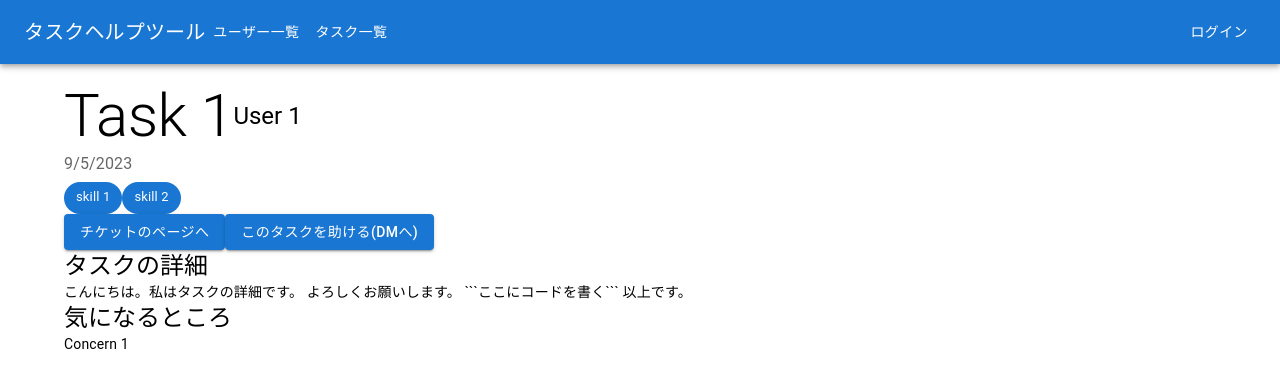
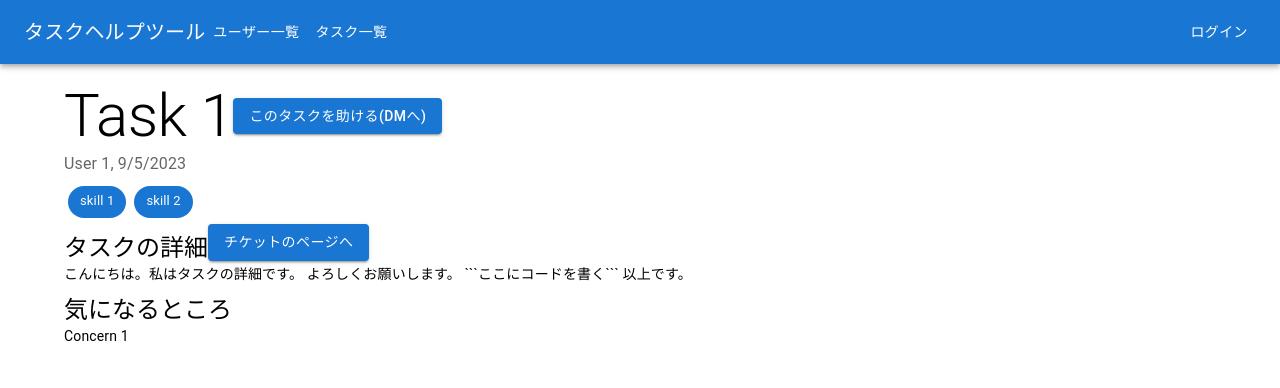
Before and after one commit to KK56ken/GMO_Hackathon-TeamC-Frontend, a React (Create React App) app in the folder teamc-app/: page /tasks/1 in a window 1280 px wide. Shown: the top 388 px of the page. Built offline with nearby package versions, Linux system fonts and the light colour scheme.

Commit message:
feat: デザインの改善

```diff
--- /dev/null
+++ b/teamc-app/src/components/SkillSets.tsx
@@ -0,0 +1,24 @@
+import Chip from "@mui/material/Chip";
+import Typography from "@mui/material/Typography";
+import React from "react";
+
+type SkillsetsProps = {
+  skillSet: string[];
+};
+
+const SkillSets = (skillsetsProps: SkillsetsProps) => {
+  return (
+    <Typography variant="body2">
+      {skillsetsProps.skillSet.map((skill, index) => (
+        <Chip
+          key={index}
+          label={skill}
+          color="primary"
+          style={{ margin: "4px" }}
+        />
+      ))}
+    </Typography>
+  );
+};
+
+export default SkillSets;
--- a/teamc-app/src/components/TaskComponent.tsx
+++ b/teamc-app/src/components/TaskComponent.tsx
@@ -2,8 +2,8 @@ import React from "react";
 import Card from "@mui/material/Card";
 import CardContent from "@mui/material/CardContent";
 import Typography from "@mui/material/Typography";
-import Chip from "@mui/material/Chip";
 import { CardActionArea } from "@mui/material";
+import SkillSets from "./SkillSets";
 
 type TaskComponentProps = {
   id: number;
@@ -25,11 +25,7 @@ const TaskComponent = (taskComponentProps: TaskComponentProps) => {
           <Typography sx={{ ml: 1 }} color="text.secondary" gutterBottom>
             {taskComponentProps.userName}
           </Typography>
-          <Typography variant="body2">
-            {taskComponentProps.skillSet.map((skill) => (
-              <Chip label={skill} color="primary" />
-            ))}
-          </Typography>
+          <SkillSets skillSet={taskComponentProps.skillSet} />
           <Typography sx={{ ml: 1 }} color="text.secondary" gutterBottom>
             {taskComponentProps.taskDate.toLocaleDateString()}
           </Typography>
--- a/teamc-app/src/components/UserComponent.tsx
+++ b/teamc-app/src/components/UserComponent.tsx
@@ -19,12 +19,21 @@ const UserComponent = (userComponentProps: UserComponentProps) => {
           <Typography variant="h5" component="div">
             {userComponentProps.userName} {emojis[userComponentProps.status]}
           </Typography>
-          <Typography component="div">取り組みタスク一覧</Typography>
-          <Typography variant="body2">
-            {userComponentProps.tasks.map((task) => (
-              <li>{task}</li>
-            ))}
-          </Typography>
+          {userComponentProps.status === 2 &&
+          userComponentProps.tasks.length > 0 ? (
+            <>
+              <Typography variant="subtitle1" component="div">
+                取り組みタスク一覧
+              </Typography>
+              <ul>
+                {userComponentProps.tasks.map((task) => (
+                  <li>{task}</li>
+                ))}
+              </ul>
+            </>
+          ) : (
+            <></>
+          )}
         </CardContent>
       </CardActionArea>
     </Card>
--- a/teamc-app/src/pages/TaskDetailPage.tsx
+++ b/teamc-app/src/pages/TaskDetailPage.tsx
@@ -1,7 +1,7 @@
 import Button from "@mui/material/Button";
-import Chip from "@mui/material/Chip";
 import Container from "@mui/material/Container";
 import Typography from "@mui/material/Typography";
+import SkillSets from "../components/SkillSets";
 
 type TaskDetailPageProps = {
   title: string;
@@ -32,26 +32,6 @@ const TaskDetailPage = () => {
       {/* TODO: ちゃんと下揃えをしたい */}
       <div style={{ display: "flex", alignItems: "center" }}>
         <Typography variant="h2">{taskDetailPageProps.title}</Typography>
-        <Typography variant="h5">{taskDetailPageProps.userName}</Typography>
-      </div>
-      <Typography color="text.secondary" gutterBottom>
-        {taskDetailPageProps.taskDate.toLocaleDateString()}
-      </Typography>
-      <Typography variant="body2">
-        {taskDetailPageProps.skillSet.map((skill) => (
-          <Chip label={skill} color="primary" />
-        ))}
-      </Typography>
-      <div style={{ display: "flex", alignItems: "center" }}>
-        <Button
-          variant="contained"
-          color="primary"
-          href={taskDetailPageProps.ticketLink}
-          target="_blank"
-          rel="noopener noreferrer"
-        >
-          チケットのページへ
-        </Button>
         <Button
           variant="contained"
           color="primary"
@@ -62,10 +42,30 @@ const TaskDetailPage = () => {
           このタスクを助ける(DMへ)
         </Button>
       </div>
+      <Typography color="text.secondary" gutterBottom>
+        {taskDetailPageProps.userName},{" "}
+        {taskDetailPageProps.taskDate.toLocaleDateString()}
+      </Typography>
+      <SkillSets skillSet={taskDetailPageProps.skillSet} />
+      <div style={{ display: "flex", alignItems: "center" }}>
+        <Typography variant="h5" marginTop="10px">
+          タスクの詳細
+        </Typography>
+        <Button
+          variant="contained"
+          color="primary"
+          href={taskDetailPageProps.ticketLink}
+          target="_blank"
+          rel="noopener noreferrer"
+        >
+          チケットのページへ
+        </Button>
+      </div>
       {/* ここはmarkdownに対応しても面白いかも */}
-      <Typography variant="h5">タスクの詳細</Typography>
       <Typography variant="body2">{taskDetailPageProps.taskDetail}</Typography>
-      <Typography variant="h5">気になるところ</Typography>
+      <Typography variant="h5" marginTop="10px">
+        気になるところ
+      </Typography>
       <Typography variant="body2">{taskDetailPageProps.concernDesc}</Typography>
     </Container>
   );
--- a/teamc-app/src/pages/UserProfilePage.tsx
+++ b/teamc-app/src/pages/UserProfilePage.tsx
@@ -1,9 +1,9 @@
-import { Button, Grid } from "@mui/material";
-import Chip from "@mui/material/Chip";
+import { Box, Button, Grid } from "@mui/material";
 import Container from "@mui/material/Container";
 import Typography from "@mui/material/Typography";
 import TaskComponent from "../components/TaskComponent";
 import { emojis } from "../constants/Emojis";
+import SkillSets from "../components/SkillSets";
 
 type UserProfilePageProps = {
   name: string;
@@ -53,7 +53,8 @@ const UserProfilePage = () => {
   };
   return (
     <Container>
-      <Typography variant="h2">
+      <Box display="flex" alignItems="center">
+        <Typography variant="h2" marginRight="16px">
           {userProfilePageProps.name} {emojis[userProfilePageProps.status]}
         </Typography>
         <Button
@@ -63,14 +64,11 @@ const UserProfilePage = () => {
         >
           この人とDMする
         </Button>
+      </Box>
       <Typography color="text.secondary" gutterBottom>
         Department: {userProfilePageProps.department}
       </Typography>
-      <Typography variant="body2">
-        {userProfilePageProps.skillSet.map((skill) => (
-          <Chip label={skill} color="primary" />
-        ))}
-      </Typography>
+      <SkillSets skillSet={userProfilePageProps.skillSet} />
       <Typography variant="h4">抱えているタスク</Typography>
       <Typography variant="body2">
         <Grid container spacing={2}>
```
Lines whose indentation alone changed are shown as unchanged.
